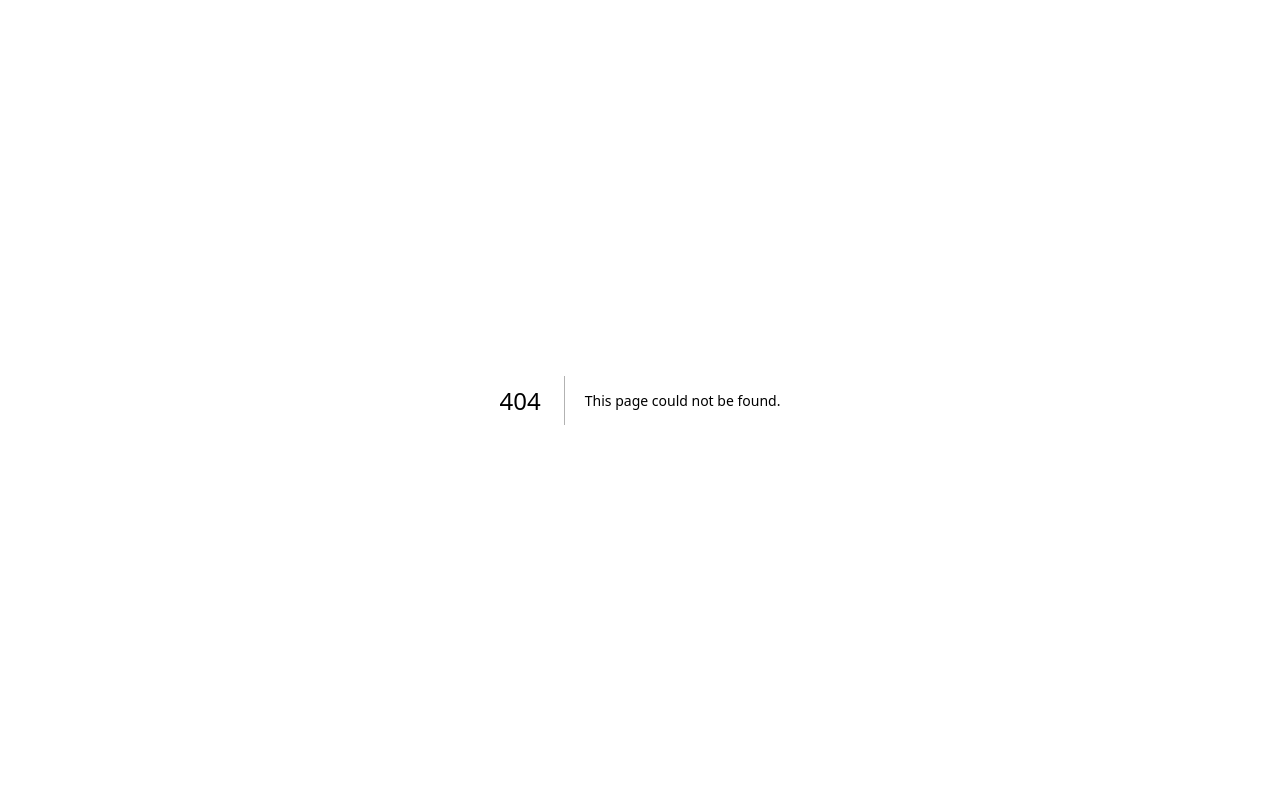
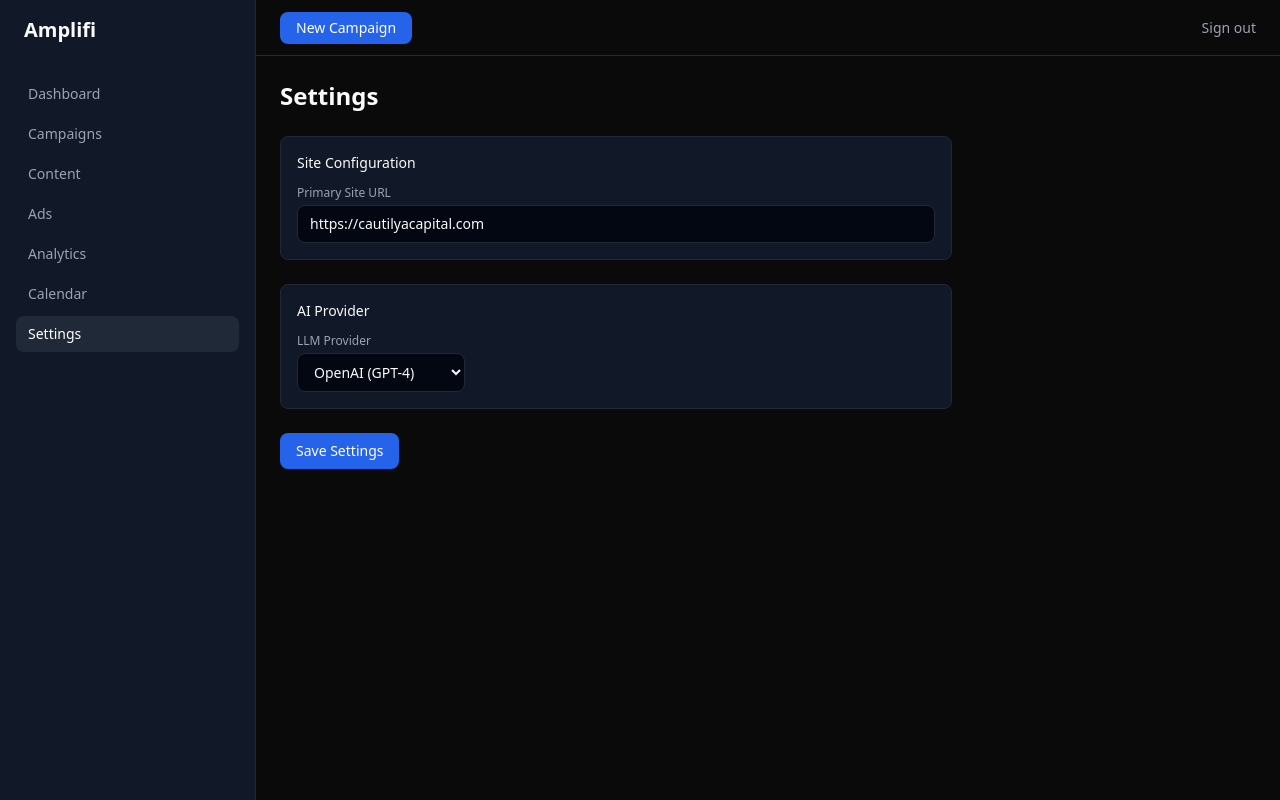
Before and after one commit to oldmonkABA/amplifi, a Next.js app in the folder frontend/: page /dashboard/settings in a window 1280 px wide. Before the commit this address had no page. Built offline with nearby package versions, Linux system fonts and the light colour scheme; no server answers.

Commit message:
feat(frontend): add settings page with site and LLM provider config

```diff
--- /dev/null
+++ b/frontend/src/app/dashboard/settings/page.tsx
@@ -0,0 +1,61 @@
+"use client";
+
+import { useState } from "react";
+
+export default function SettingsPage() {
+  const [siteUrl, setSiteUrl] = useState("https://cautilyacapital.com");
+  const [llmProvider, setLlmProvider] = useState("openai");
+  const [saved, setSaved] = useState(false);
+
+  const handleSave = () => {
+    setSaved(true);
+    setTimeout(() => setSaved(false), 2000);
+  };
+
+  return (
+    <div className="max-w-2xl">
+      <h2 className="text-2xl font-semibold mb-6">Settings</h2>
+
+      <div className="space-y-6">
+        <div className="bg-gray-900 border border-gray-800 rounded-lg p-4">
+          <h3 className="text-sm font-medium mb-3">Site Configuration</h3>
+          <div className="space-y-3">
+            <div>
+              <label className="block text-xs text-gray-400 mb-1">Primary Site URL</label>
+              <input
+                type="url"
+                value={siteUrl}
+                onChange={(e) => setSiteUrl(e.target.value)}
+                className="w-full bg-gray-950 border border-gray-800 rounded-lg px-3 py-2 text-sm"
+              />
+            </div>
+          </div>
+        </div>
+
+        <div className="bg-gray-900 border border-gray-800 rounded-lg p-4">
+          <h3 className="text-sm font-medium mb-3">AI Provider</h3>
+          <div>
+            <label className="block text-xs text-gray-400 mb-1">LLM Provider</label>
+            <select
+              value={llmProvider}
+              onChange={(e) => setLlmProvider(e.target.value)}
+              className="bg-gray-950 border border-gray-800 rounded-lg px-3 py-2 text-sm"
+            >
+              <option value="openai">OpenAI (GPT-4)</option>
+              <option value="claude">Anthropic (Claude)</option>
+              <option value="together">Together AI</option>
+              <option value="ollama">Ollama (Local)</option>
+            </select>
+          </div>
+        </div>
+
+        <button
+          onClick={handleSave}
+          className="px-4 py-2 rounded-lg bg-blue-600 hover:bg-blue-500 text-white text-sm font-medium transition"
+        >
+          {saved ? "Saved!" : "Save Settings"}
+        </button>
+      </div>
+    </div>
+  );
+}
```
